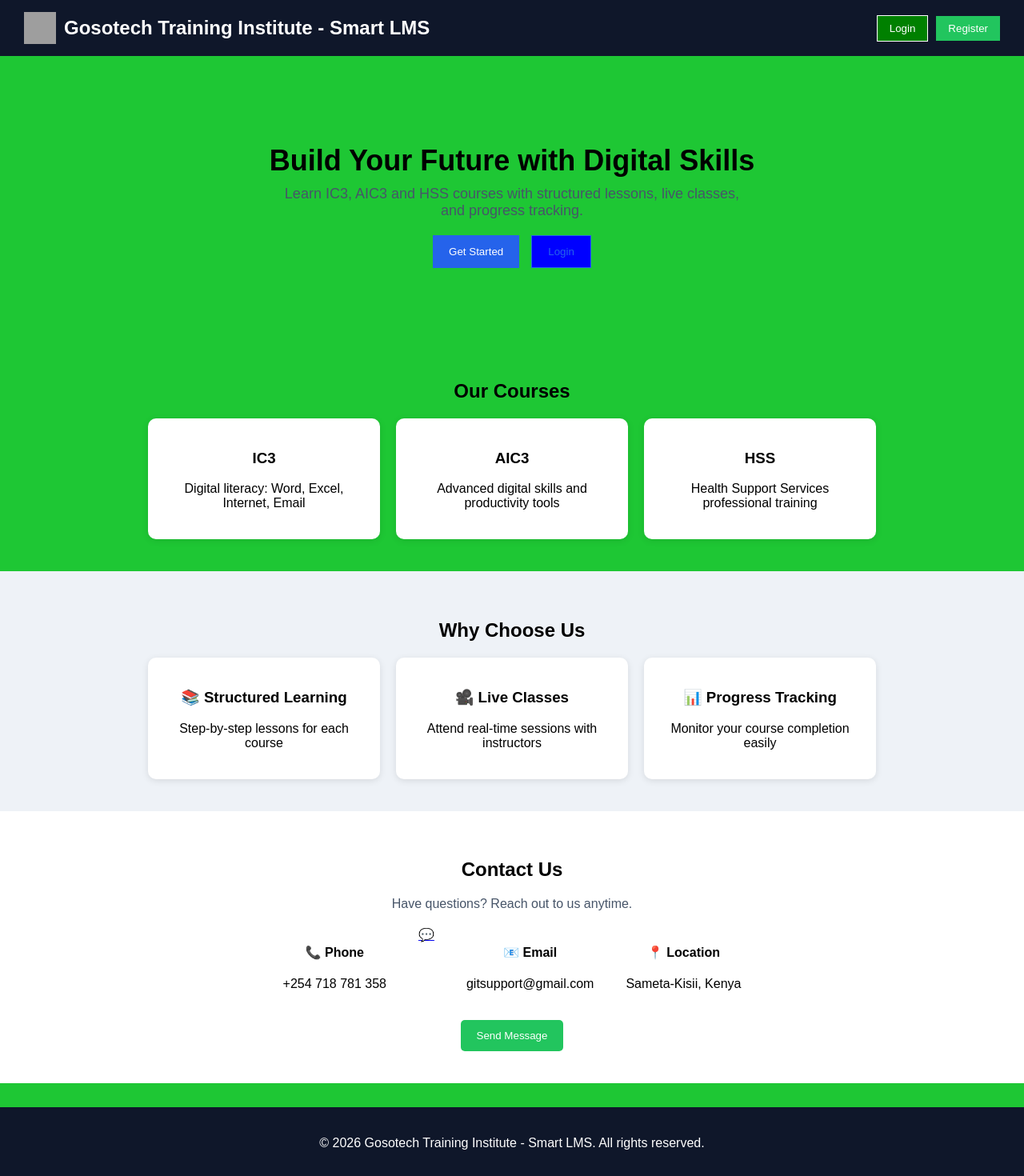
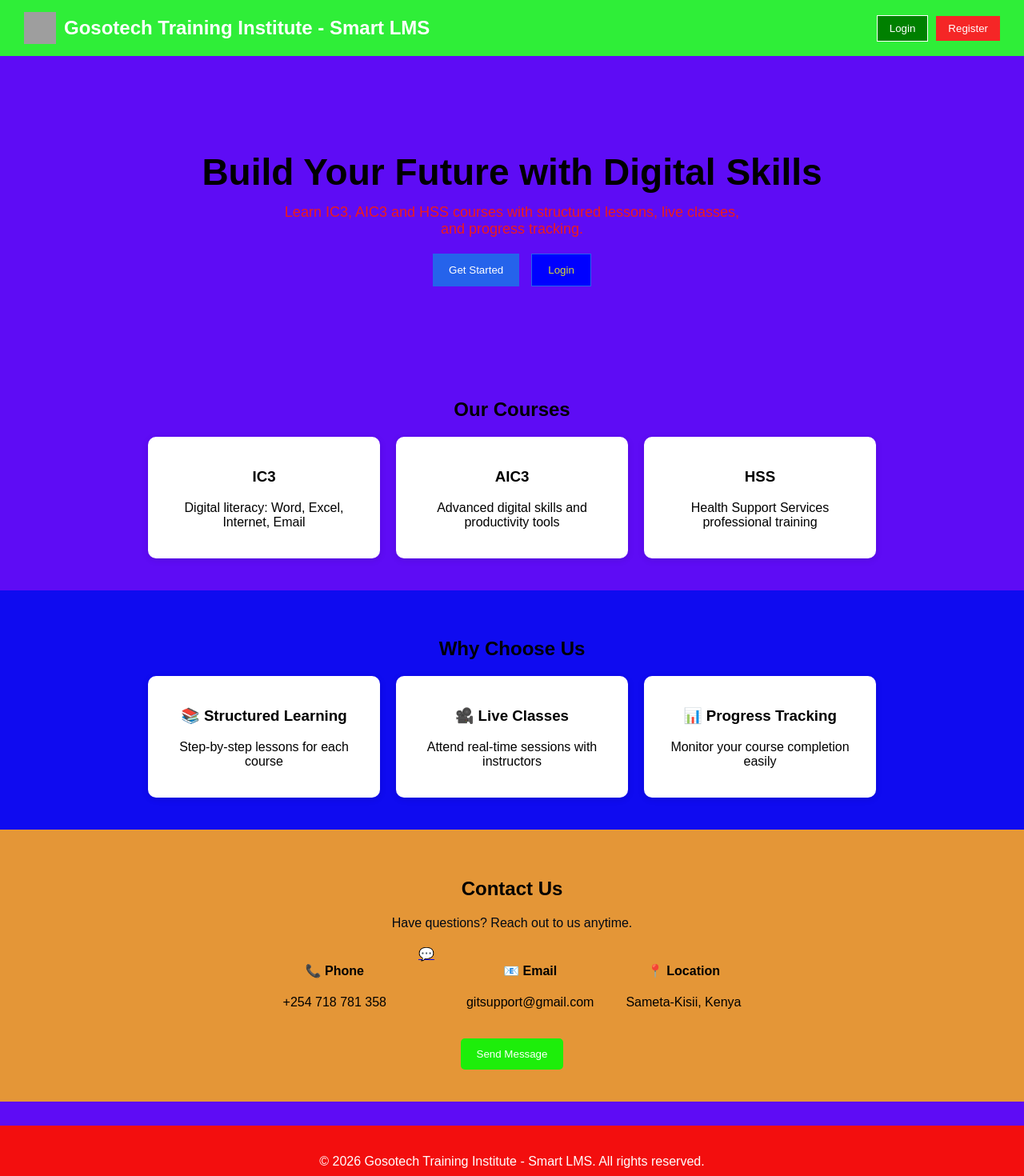
Before and after one commit to onkobagodfrey-dotcom/college-website, a React (Create React App) app: page / in a window 1280 px wide. Shown: the top 1470 px of the page at 80% size. Built offline with nearby package versions, Linux system fonts and the light colour scheme; grey boxes are pictures that could not be loaded.

Commit message:
backup before LMS stabilization

```diff
--- a/src/Home.js
+++ b/src/Home.js
@@ -149,7 +149,7 @@ export default function HomePage() {
 const styles = {
   page: {
     fontFamily: "Arial",
-    background: "#1ec734"
+    background: "#5e0cf5"
   },
 
   header: {
@@ -157,7 +157,7 @@ const styles = {
     justifyContent: "space-between",
     alignItems: "center",
     padding: "15px 30px",
-    background: "#0f172a",
+    background: "#2fee38",
     color: "white"
   },
 
@@ -187,7 +187,7 @@ const styles = {
 
   registerBtn: {
     padding: "8px 15px",
-    background: "#22c55e",
+    background: "#f52626",
     border: "none",
     color: "white",
     cursor: "pointer"
@@ -199,13 +199,13 @@ const styles = {
   },
 
   title: {
-    fontSize: 36,
-    marginBottom: 10
+    fontSize: 46,
+    marginBottom: 13
   },
 
   subtitle: {
     fontSize: 18,
-    color: "#475569",
+    color: "#ee1b1b",
     maxWidth: 600,
     margin: "0 auto 20px"
   },
@@ -228,7 +228,7 @@ const styles = {
     padding: "12px 20px",
     background: "blue",
     border: "1px solid #2563eb",
-    color: "#2563eb",
+    color: "#e8eb25ea",
     cursor: "pointer"
   },
 
@@ -240,7 +240,7 @@ const styles = {
   sectionLight: {
     padding: 40,
     textAlign: "center",
-    background: "#eef2f7"
+    background: "#0f0bf0"
   },
 
   cards: {
@@ -265,11 +265,11 @@ const styles = {
   contactSection: {
     padding: 40,
     textAlign: "center",
-    background: "#ffffff"
+    background: "#e79933fa"
   },
 
   contactText: {
-    color: "#475569",
+    color: "#010914",
     marginBottom: 20
   },
 
@@ -283,7 +283,7 @@ const styles = {
 
   contactBtn: {
     padding: "12px 20px",
-    background: "#22c55e",
+    background: "#1dee0a",
     color: "white",
     border: "none",
     cursor: "pointer",
@@ -293,7 +293,7 @@ const styles = {
   footer: {
     textAlign: "center",
     padding: 20,
-    background: "#0f172a",
+    background: "#f30e0e",
     color: "white",
     marginTop: 30
   }
```
